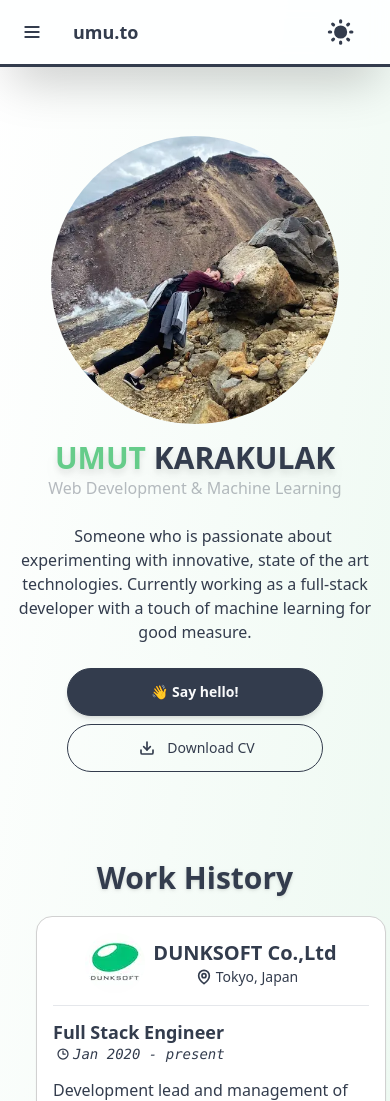
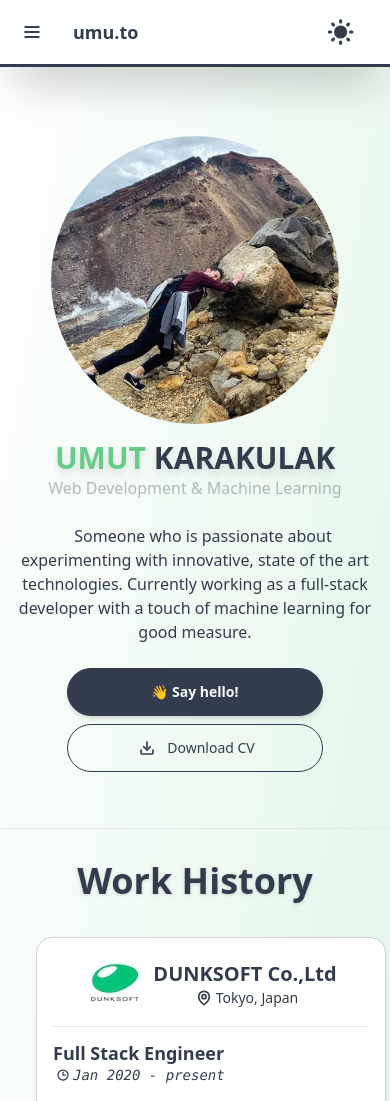
Before and after one commit to umutto/umutto.github.io, a Next.js app: page / in a window 390 px wide. Shown: the top 1101 px of the page. Built offline with nearby package versions, Linux system fonts and the light colour scheme.

Commit message:
style: overall sizing and color adjustments

```diff
--- a/src/app/layout.tsx
+++ b/src/app/layout.tsx
@@ -104,7 +104,7 @@ export default function RootLayout({
 }>) {
   return (
     <html lang="en">
-      <body className="bg-gradient-to-tl from-primary/15 min-h-screen">
+      <body className="bg-gradient-to-tl from-primary/25 min-h-screen">
         {children}
         <script
           type="application/ld+json"
--- a/src/components/common/ProjectCard.tsx
+++ b/src/components/common/ProjectCard.tsx
@@ -81,7 +81,7 @@ export default function ProjectCard({
                 href={link.url}
                 rel="noreferrer"
                 target="_blank"
-                className="btn-secondary badge"
+                className="btn-accent badge"
                 title={link.title}
               >
                 {link.icon ? <Icon name={link.icon} /> : link.title}
--- a/src/components/sections/Hero.tsx
+++ b/src/components/sections/Hero.tsx
@@ -4,7 +4,7 @@ import { Icon } from "@/components";
 
 export default function Hero() {
   return (
-    <section className="hero py-10 flex justify-center overflow-hidden">
+    <section className="hero py-10 flex justify-center overflow-hidden border-b">
       <div className="hero-content flex-col lg:flex-row-reverse">
         <Image
           src="/images/umut.webp"
--- a/src/components/ui/SectionHeader.tsx
+++ b/src/components/ui/SectionHeader.tsx
@@ -12,7 +12,7 @@ export default function SectionHeader({ id, className, children }: SectionHeader
     <h2
       id={id}
       className={twMerge(
-        "text-3xl md:text-5xl text-center drop-shadow mb-4 md:mb-8 font-semibold",
+        "text-4xl md:text-5xl text-center drop-shadow mb-8 font-semibold",
         className
       )}
     >
```
